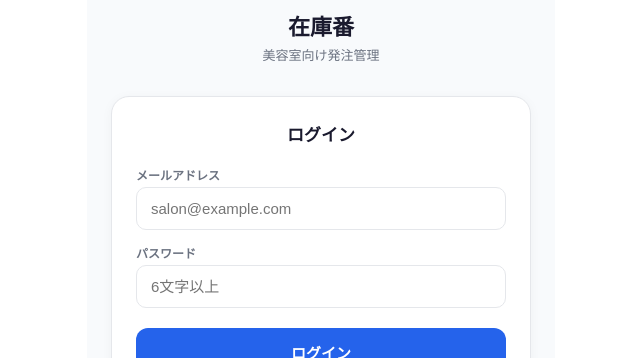
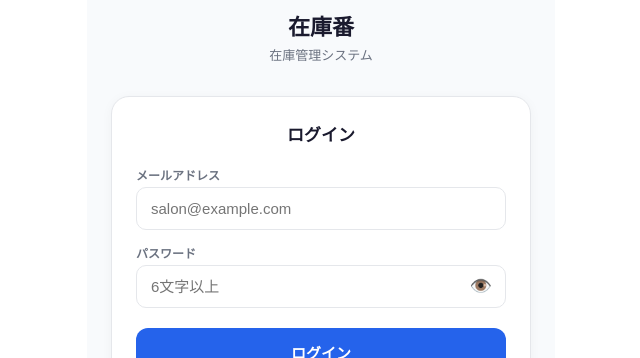
Before and after one commit to jsksrank/qr-order-demo, a Next.js app: page /app in a window 1280 px wide. Shown: the part 184-542 px from the top of the page, without its empty margins (319-959 px from the left). Built offline with nearby package versions, Linux system fonts and the light colour scheme; no server answers.

Commit message:
Update AuthForm.jsx

```diff
--- a/components/AuthForm.jsx
+++ b/components/AuthForm.jsx
@@ -32,11 +32,45 @@ function InputField({ label, required, children }) {
   );
 }
 
+{/* ★ パスワード入力コンポーネント（表示トグル付き） */}
+function PasswordInput({ value, onChange, placeholder, autoComplete, onKeyDown }) {
+  const [showPassword, setShowPassword] = useState(false);
+  return (
+    <div style={{ position: "relative" }}>
+      <input
+        type={showPassword ? "text" : "password"}
+        value={value}
+        onChange={onChange}
+        placeholder={placeholder}
+        autoComplete={autoComplete}
+        style={{ ...inputBaseStyle, paddingRight: 44 }}
+        onFocus={(e) => (e.target.style.borderColor = C.primary)}
+        onBlur={(e) => (e.target.style.borderColor = C.border)}
+        onKeyDown={onKeyDown}
+      />
+      <button
+        type="button"
+        onClick={() => setShowPassword(!showPassword)}
+        style={{
+          position: "absolute", right: 8, top: "50%", transform: "translateY(-50%)",
+          background: "none", border: "none", cursor: "pointer",
+          padding: 6, fontSize: 18, color: C.textMuted, lineHeight: 1,
+        }}
+        tabIndex={-1}
+        aria-label={showPassword ? "パスワードを隠す" : "パスワードを表示"}
+      >
+        {showPassword ? "🙈" : "👁️"}
+      </button>
+    </div>
+  );
+}
+
 export default function AuthForm() {
   const { signIn, signUp, resetPassword, error: authError } = useAuth();
   const [mode, setMode] = useState("login"); // "login" | "signup" | "reset"
   const [email, setEmail] = useState("");
   const [password, setPassword] = useState("");
+  const [passwordConfirm, setPasswordConfirm] = useState(""); // ★ パスワード確認用
   const [shopName, setShopName] = useState("");
   const [postalCode, setPostalCode] = useState("");
   const [address, setAddress] = useState("");
@@ -44,6 +78,7 @@ export default function AuthForm() {
   const [localError, setLocalError] = useState(null);
   const [loading, setLoading] = useState(false);
   const [resetSent, setResetSent] = useState(false);
+  const [signupSent, setSignupSent] = useState(false); // ★ 確認メール送信完了
   const [addressLoading, setAddressLoading] = useState(false);
   // ★ 紹介コード（URLパラメータからの自動読み込みのみ）
   const [referrerCode, setReferrerCode] = useState("");
@@ -124,7 +159,13 @@ export default function AuthForm() {
       setLocalError("パスワードは6文字以上にしてください");
       return;
     }
+
+    // ★ 新規登録時：パスワード一致チェック
     if (mode === "signup") {
+      if (password !== passwordConfirm) {
+        setLocalError("パスワードが一致しません。もう一度入力してください");
+        return;
+      }
       if (!shopName.trim()) {
         setLocalError("店舗名を入力してください");
         return;
@@ -148,11 +189,17 @@ export default function AuthForm() {
       await signIn(email.trim(), password);
     } else {
       // ★ 第5引数に紹介コードを渡す（URLパラメータから自動取得済み）
-      await signUp(email.trim(), password, shopName.trim(), {
+      const result = await signUp(email.trim(), password, shopName.trim(), {
         postalCode: postalCode.trim(),
         address: address.trim(),
         phone: phone.trim(),
       }, referrerCode.trim());
+
+      // ★ Confirm email ONの場合、サインアップ成功後に確認メール案内を表示
+      // signUpがエラーを返さなければ成功とみなす
+      if (!result?.error) {
+        setSignupSent(true);
+      }
     }
     setLoading(false);
   };
@@ -161,6 +208,8 @@ export default function AuthForm() {
     setMode(newMode);
     setLocalError(null);
     setResetSent(false);
+    setSignupSent(false);
+    setPasswordConfirm(""); // ★ モード切替時に確認パスワードをクリア
   };
 
   return (
@@ -176,11 +225,12 @@ export default function AuthForm() {
       <div style={{ textAlign: "center", marginBottom: 32 }}>
         <div style={{ fontSize: 48, marginBottom: 8 }}>🏷️</div>
         <h1 style={{ fontSize: 22, fontWeight: 800, color: C.text, margin: "0 0 4px" }}>在庫番</h1>
-        <p style={{ fontSize: 13, color: C.textSub, margin: 0 }}>美容室向け発注管理</p>
+        {/* ★ 変更：「美容室向け発注管理」→「在庫管理システム」 */}
+        <p style={{ fontSize: 13, color: C.textSub, margin: 0 }}>在庫管理システム</p>
       </div>
 
       {/* ★ 紹介コード経由の場合のバナー */}
-      {mode === "signup" && referralFromUrl && referrerCode && (
+      {mode === "signup" && referralFromUrl && referrerCode && !signupSent && (
         <div style={{
           padding: "10px 14px", background: "#f0fdf4", borderRadius: 12,
           border: "1px solid #bbf7d0", marginBottom: 16, textAlign: "center",
@@ -198,12 +248,45 @@ export default function AuthForm() {
       }}>
         <h2 style={{ fontSize: 17, fontWeight: 700, color: C.text, margin: "0 0 20px", textAlign: "center" }}>
           {mode === "login" && "ログイン"}
-          {mode === "signup" && "新規登録"}
+          {mode === "signup" && !signupSent && "新規登録"}
+          {mode === "signup" && signupSent && "確認メールを送信しました"}
           {mode === "reset" && "パスワードをリセット"}
         </h2>
 
-        {/* パスワードリセット完了メッセージ */}
-        {mode === "reset" && resetSent ? (
+        {/* ★ 新規登録後の確認メール送信完了画面 */}
+        {mode === "signup" && signupSent ? (
+          <div style={{ textAlign: "center", padding: "16px 0" }}>
+            <div style={{ fontSize: 36, marginBottom: 12 }}>📧</div>
+            <p style={{ fontSize: 14, color: C.text, fontWeight: 600, marginBottom: 8 }}>
+              確認メールを送信しました
+            </p>
+            <p style={{ fontSize: 13, color: C.textSub, lineHeight: 1.6, marginBottom: 4 }}>
+              <strong>{email}</strong> 宛に確認メールを送信しました。
+            </p>
+            <p style={{ fontSize: 13, color: C.textSub, lineHeight: 1.6 }}>
+              メール内のリンクをクリックすると登録が完了します。
+            </p>
+            <div style={{
+              marginTop: 16, padding: "10px 14px", background: C.primaryLight, borderRadius: 8,
+              border: `1px solid ${C.border}`,
+            }}>
+              <p style={{ fontSize: 11, color: C.textSub, margin: 0, lineHeight: 1.6 }}>
+                ⚠️ メールが届かない場合は迷惑メールフォルダをご確認ください。
+              </p>
+            </div>
+            <button
+              onClick={() => switchMode("login")}
+              style={{
+                marginTop: 20, padding: "12px 32px", border: "none",
+                borderRadius: 10, background: C.primary, color: "#fff",
+                fontSize: 14, fontWeight: 600, cursor: "pointer",
+              }}
+            >
+              ログイン画面へ
+            </button>
+          </div>
+        ) : mode === "reset" && resetSent ? (
+          /* パスワードリセット完了メッセージ */
           <div style={{ textAlign: "center", padding: "16px 0" }}>
             <div style={{ fontSize: 36, marginBottom: 12 }}>📧</div>
             <p style={{ fontSize: 14, color: C.text, fontWeight: 600, marginBottom: 8 }}>
@@ -316,20 +399,38 @@ export default function AuthForm() {
                 />
               </InputField>
 
-              {/* パスワード（リセットモードでは非表示） */}
+              {/* パスワード（リセットモードでは非表示）★ 表示トグル付き */}
               {mode !== "reset" && (
                 <InputField label="パスワード" required={mode === "signup"}>
-                  <input
-                    type="password"
+                  <PasswordInput
                     value={password}
                     onChange={(e) => setPassword(e.target.value)}
                     placeholder="6文字以上"
                     autoComplete={mode === "login" ? "current-password" : "new-password"}
-                    style={inputBaseStyle}
-                    onFocus={(e) => (e.target.style.borderColor = C.primary)}
-                    onBlur={(e) => (e.target.style.borderColor = C.border)}
+                    onKeyDown={(e) => e.key === "Enter" && mode === "login" && handleSubmit()}
+                  />
+                </InputField>
+              )}
+
+              {/* ★ パスワード確認（新規登録モードのみ） */}
+              {mode === "signup" && (
+                <InputField label="パスワード（確認）" required>
+                  <PasswordInput
+                    value={passwordConfirm}
+                    onChange={(e) => setPasswordConfirm(e.target.value)}
+                    placeholder="もう一度入力してください"
+                    autoComplete="new-password"
                     onKeyDown={(e) => e.key === "Enter" && handleSubmit()}
                   />
+                  {/* ★ リアルタイム一致表示 */}
+                  {passwordConfirm.length > 0 && (
+                    <p style={{
+                      fontSize: 11, marginTop: 4,
+                      color: password === passwordConfirm ? C.success : C.danger,
+                    }}>
+                      {password === passwordConfirm ? "✓ パスワードが一致しました" : "✗ パスワードが一致しません"}
+                    </p>
+                  )}
                 </InputField>
               )}
             </div>
@@ -403,7 +504,7 @@ export default function AuthForm() {
               </button>
             </p>
           )}
-          {mode === "signup" && (
+          {(mode === "signup" && !signupSent) && (
             <p style={{ fontSize: 13, color: C.textSub, margin: 0 }}>
               アカウントをお持ちの方{" "}
               <button
```
